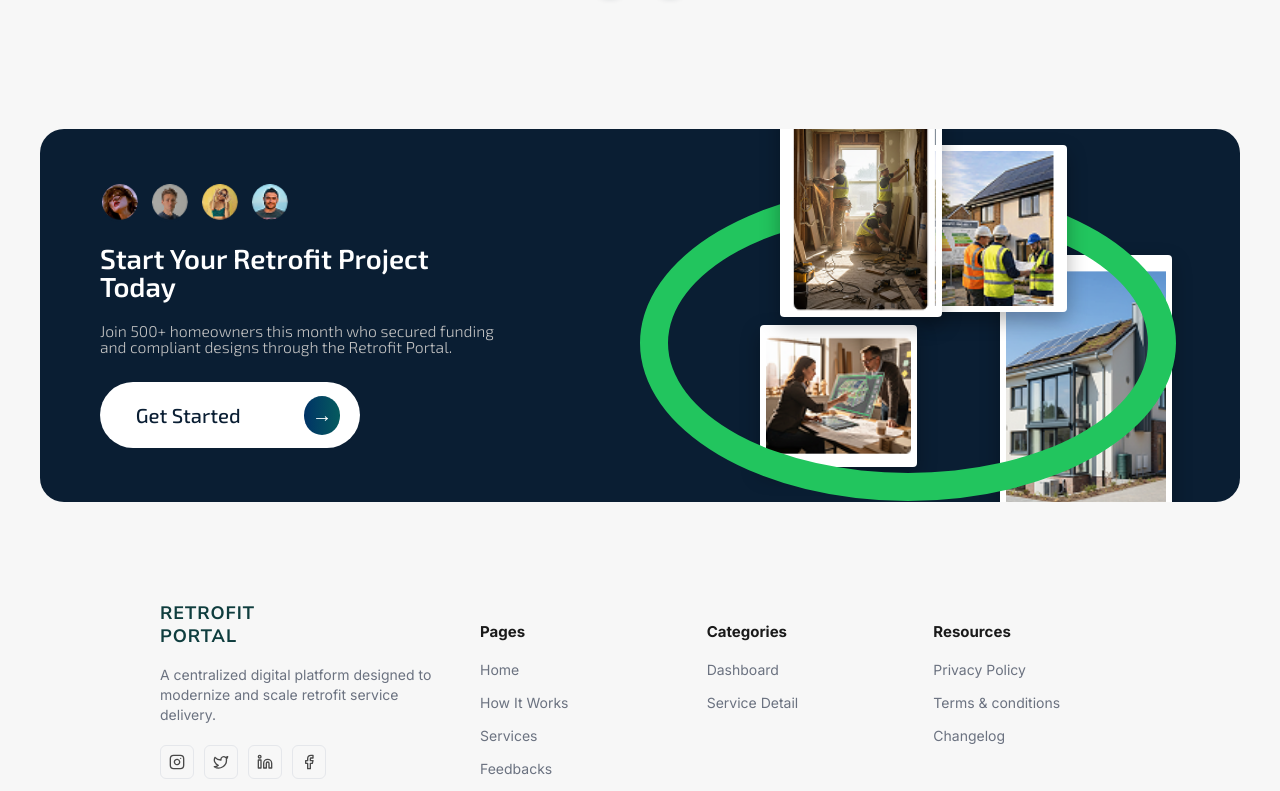
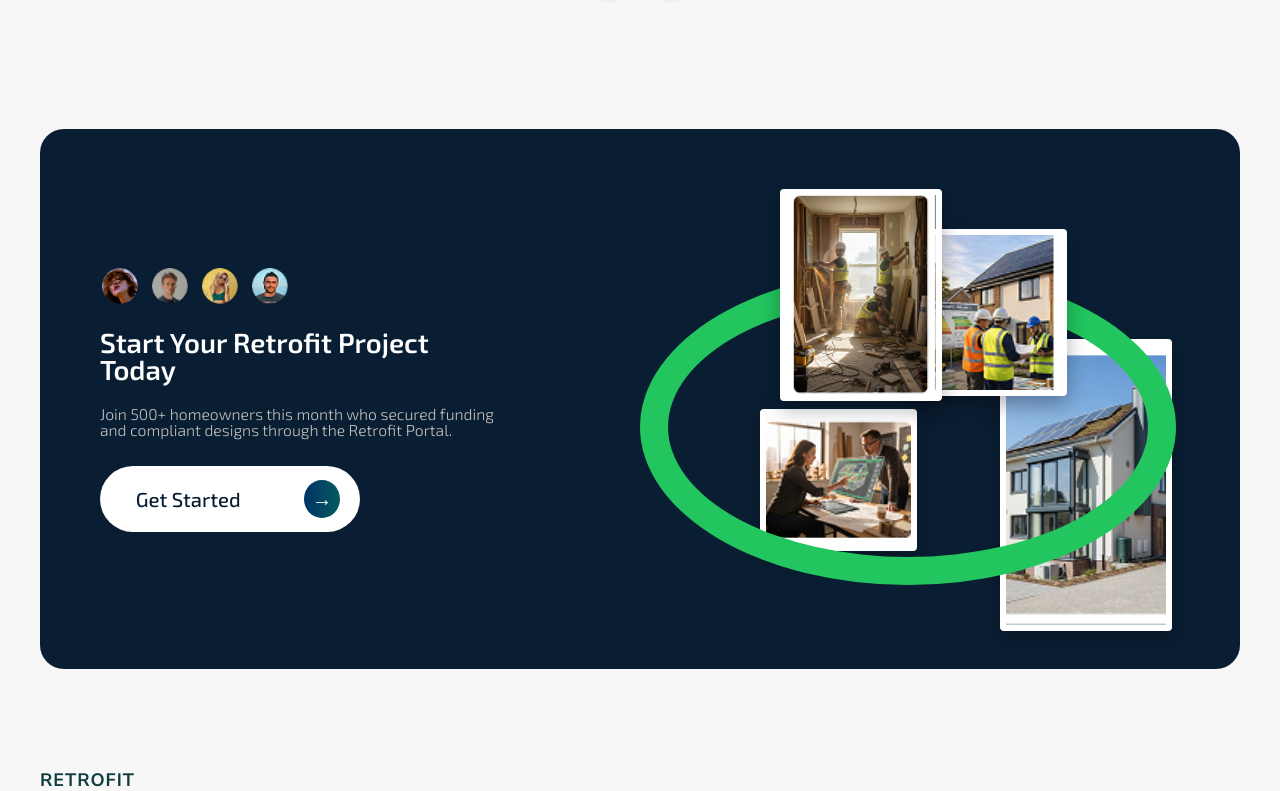
Before and after one commit to bilal-1235/Retrofit_project, a React (Vite) app: page / in a window 1280 px wide. Shown: the part 4003-4794 px from the top of the page. Built offline with nearby package versions, Linux system fonts and the light colour scheme.

Commit message:
Footer Complete

```diff
--- a/package.json
+++ b/package.json
@@ -12,7 +12,8 @@
   "dependencies": {
     "lucide-react": "^1.38.0",
     "react": "^19.2.8",
-    "react-dom": "^19.2.8"
+    "react-dom": "^19.2.8",
+    "react-icons": "^5.7.0"
   },
   "devDependencies": {
     "@eslint/js": "^10.0.1",
--- a/src/Component/CTABanner.css
+++ b/src/Component/CTABanner.css
@@ -6,7 +6,7 @@
   display: flex;
   align-items: center;
   justify-content: space-between;
-  overflow: hidden;
+
 }
 
 .cta-content {
--- a/src/Component/Footer.css
+++ b/src/Component/Footer.css
@@ -1,7 +1,7 @@
 .footer {
   max-width: 1200px;
-  margin: 0 auto;
   padding: 60px 40px 0;
+
 }
 
 .footer-top {
--- a/src/Component/Footer.jsx
+++ b/src/Component/Footer.jsx
@@ -1,5 +1,5 @@
 import "./Footer.css";
-import { Instagram, Twitter, Linkedin, Facebook } from 'lucide-react';
+import { FaInstagram, FaTwitter, FaLinkedin, FaFacebook } from 'react-icons/fa';
 
 function Footer() {
   return (
@@ -15,10 +15,10 @@ function Footer() {
             A centralized digital platform designed to modernize and scale retrofit service delivery.
           </p>
           <div className="footer-socials">
-            <a href="#" className="footer-social-icon"><Instagram size={16} /></a>
-            <a href="#" className="footer-social-icon"><Twitter size={16} /></a>
-            <a href="#" className="footer-social-icon"><Linkedin size={16} /></a>
-            <a href="#" className="footer-social-icon"><Facebook size={16} /></a>
+           <a href="#" className="footer-social-icon"><FaInstagram size={16} /></a>
+          <a href="#" className="footer-social-icon"><FaTwitter size={16} /></a>
+          <a href="#" className="footer-social-icon"><FaLinkedin size={16} /></a>
+          <a href="#" className="footer-social-icon"><FaFacebook size={16} /></a>
           </div>
         </div>
 
```
Also changed, not shown: 1 other file (tests, documents, lock files or other folders).
